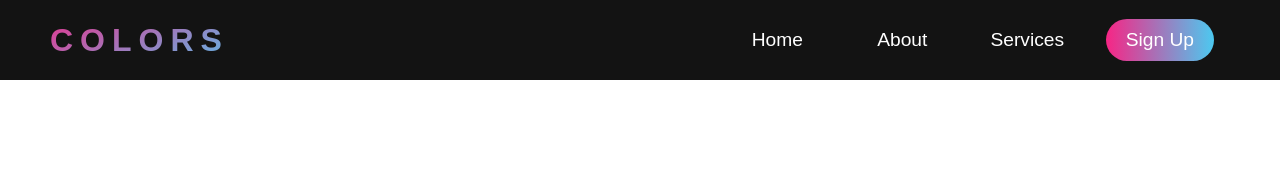
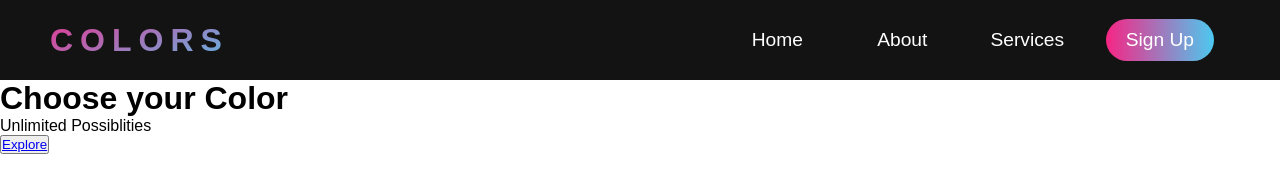
Before and after one commit to Santanu29/webpage-tutorial, a plain HTML site: page index.html in a window 1280 px wide. Drawn offline with Linux system fonts and the light colour scheme.

Commit message:
Hero Section HTML

```diff
--- a/index.html
+++ b/index.html
@@ -34,6 +34,15 @@
 			</div>
 		</nav>
 
+		<!-- Hero Section -->
+		<div class="hero" id="home">
+			<div class="hero-container">
+				<h1 class="hero-heading">Choose your <span>Color</span></h1>
+				<p class="hero-description">Unlimited Possiblities</p>
+				<button class="main-btn"><a href="#">Explore</a></button>
+			</div>
+		</div>
+
 		<script src="script.js"></script>
 	</body>
 </html>
```
